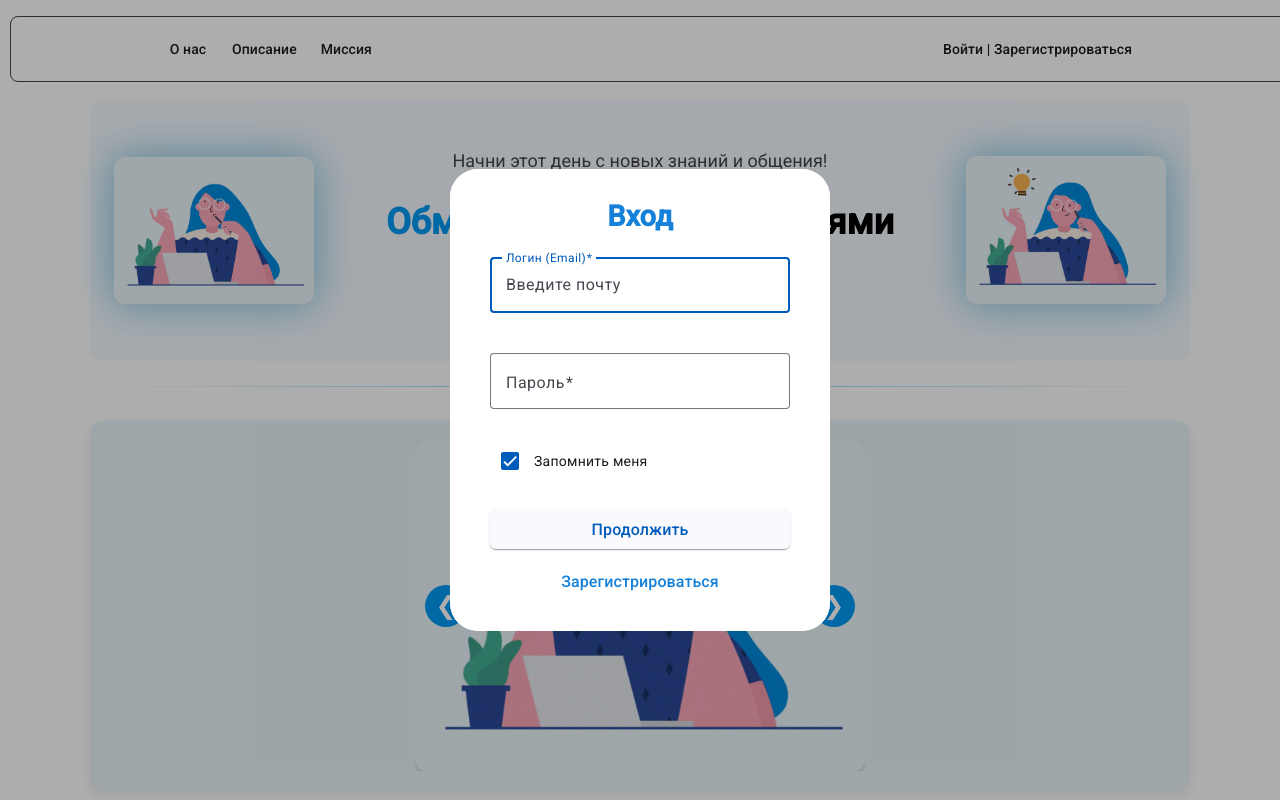
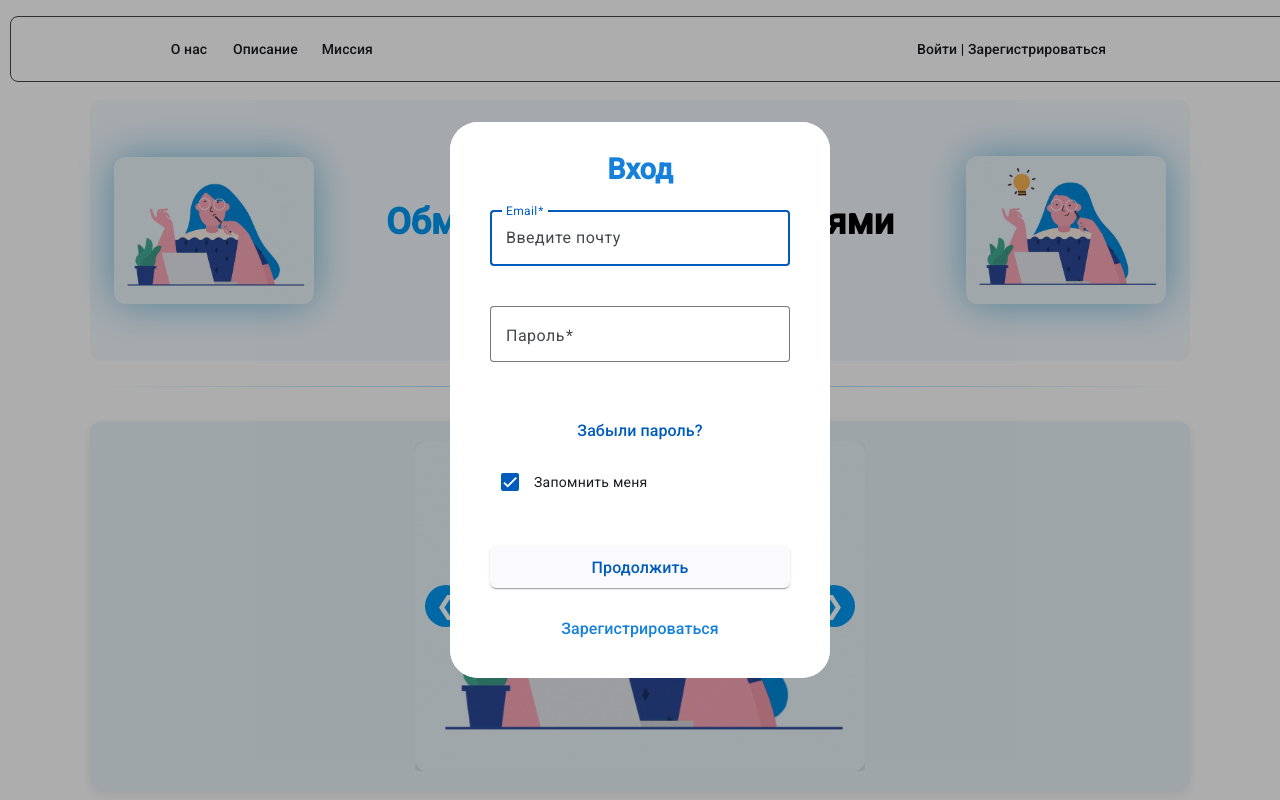
Before and after one commit to SkKirill/knowledge-sharing, an Angular app: page /about in a window 1280 px wide. Both pictures are taken after a click on the button "Войти | Зарегистрироваться". Built offline with nearby package versions, Linux system fonts and the light colour scheme.

Commit message:
Correct login-dialog

```diff
--- a/src/app/components/header/header.component.css
+++ b/src/app/components/header/header.component.css
@@ -1,15 +1,12 @@
 .spacer {
   flex: 1 1 auto;
 }
-
 
 mat-toolbar-row {
   display: flex;
   flex-direction: row;
   justify-content: space-between;
   align-items: center;
-  padding-left: 145px;
-  padding-right: 145px;
 }
 
 /* Дополнительные стили для кнопок, если нужно */
@@ -34,6 +31,8 @@ mat-toolbar {
   z-index: 1000;
   background-color: rgba(255, 255, 255, 0.4);
   backdrop-filter: blur(3px);
+  padding-left: 130px;
+  padding-right: 155px;
 
 }
 
--- a/src/app/components/login-dialog/login-dialog.component.css
+++ b/src/app/components/login-dialog/login-dialog.component.css
@@ -108,3 +108,18 @@ button.btn-register:hover {
     font-size: 1.5rem;
   }
 }
+
+.auth-buttons {
+  display: flex;
+  flex-direction: column;
+  gap: 12px;
+  margin-top: 16px;
+}
+
+.auth-buttons button[mat-raised-button] {
+  height: 42px;
+}
+
+.auth-buttons button[mat-button] {
+  margin-top: 8px;
+}
--- a/src/app/components/login-dialog/login-dialog.component.html
+++ b/src/app/components/login-dialog/login-dialog.component.html
@@ -1,12 +1,12 @@
 <div class="auth-dialog-wrapper mat-elevation-z8">
   <h1 class="auth-title">
-    {{ stage === 3 ? 'Регистрация' : 'Вход' }}
+    {{ stage === 3 ? 'Регистрация' : (stage === 4 ? 'Восстановление пароля' : 'Вход') }}
   </h1>
 
   <!-- Этап 1: Логин + пароль + запомнить меня -->
   <div *ngIf="stage === 1" class="auth-box">
     <mat-form-field appearance="outline" class="auth-input" floatLabel="auto">
-      <mat-label>Логин (Email)</mat-label>
+      <mat-label>Email</mat-label>
       <input matInput type="email" [(ngModel)]="email" placeholder="Введите почту" required />
     </mat-form-field>
 
@@ -14,6 +14,10 @@
       <mat-label>Пароль</mat-label>
       <input matInput type="password" [(ngModel)]="password" placeholder="Введите пароль" required />
     </mat-form-field>
+
+     <button mat-button color="warn" (click)="goToPasswordRecovery()" class="btn-forgot">
+          Забыли пароль?
+        </button>
 
     <mat-checkbox [(ngModel)]="rememberMe" class="remember-checkbox">
       Запомнить меня
@@ -23,9 +27,11 @@
       <button mat-raised-button color="primary" (click)="submitLogin()" class="btn-continue">
         Продолжить
       </button>
-      <button mat-button color="accent" (click)="goToRegister()" class="btn-register">
-        Зарегистрироваться
-      </button>
+      <div class="auth-links">
+        <button mat-button color="accent" (click)="goToRegister()" class="btn-register">
+          Зарегистрироваться
+        </button>
+      </div>
     </div>
   </div>
 
@@ -63,5 +69,49 @@
     <button mat-raised-button color="primary" (click)="submitRegistration()">
       Зарегистрироваться
     </button>
+
+  </div>
+
+  <!-- Этап 4: Восстановление пароля -->
+  <div *ngIf="stage === 4" class="auth-box">
+    <p class="info-text">Введите email, на который зарегистрирован аккаунт</p>
+
+    <mat-form-field appearance="outline" class="auth-input" floatLabel="auto">
+      <mat-label>Email</mat-label>
+      <input matInput type="email" [(ngModel)]="email" placeholder="Введите почту" required />
+    </mat-form-field>
+
+    <div class="auth-buttons">
+      <button mat-raised-button color="primary" (click)="sendPasswordRecovery()">
+        Отправить код
+      </button>
+      <button mat-button (click)="backToLogin()">
+        Назад к входу
+      </button>
+    </div>
+  </div>
+
+  <!-- Этап 5: Ввод нового пароля -->
+  <div *ngIf="stage === 5" class="auth-box">
+    <p class="info-text">Введите новый пароль для {{ email }}</p>
+
+    <mat-form-field appearance="outline" class="auth-input" floatLabel="auto">
+      <mat-label>Новый пароль</mat-label>
+      <input matInput type="password" [(ngModel)]="password" placeholder="Введите новый пароль" required />
+    </mat-form-field>
+
+    <mat-form-field appearance="outline" class="auth-input" floatLabel="auto">
+      <mat-label>Подтвердите пароль</mat-label>
+      <input matInput type="password" [(ngModel)]="confirmPassword" placeholder="Повторите пароль" required />
+    </mat-form-field>
+
+    <div class="auth-buttons">
+      <button mat-raised-button color="primary" (click)="submitNewPassword()">
+        Сохранить пароль
+      </button>
+      <button mat-button (click)="backToLogin()">
+        Назад к входу
+      </button>
+    </div>
   </div>
 </div>
--- a/src/app/components/login-dialog/login-dialog.component.ts
+++ b/src/app/components/login-dialog/login-dialog.component.ts
@@ -31,7 +31,7 @@ export class LoginDialogComponent {
   verificationCode = '';
   rememberMe = true;
   isRegistering = true;
-  stage = 1; // 1 - логин, 2 - ввод кода, 3 - регистрация
+  stage = 1; // 1 - логин, 2 - ввод кода, 3 - регистрация, 4 - восстановление пароля, 5 - новый пароль
 
   constructor(public dialogRef: MatDialogRef<LoginDialogComponent>) {}
 
@@ -45,11 +45,10 @@ export class LoginDialogComponent {
       return;
     }
 
-    // Пример: если email совпадает — считаем, что пользователь зарегистрирован
     if (this.email.toLowerCase() === '535389@bk.ru') {
-      this.isRegistering = false; // пользователь входит
+      this.isRegistering = false;
     } else {
-      this.isRegistering = true; // пользователь регистрируется
+      this.isRegistering = true;
     }
     this.stage = 2;
     this.sendVerificationCode(this.email);
@@ -60,8 +59,6 @@ export class LoginDialogComponent {
       alert('Введите пароль');
       return;
     }
-
-    // Здесь можно добавить отправку на сервер для проверки пароля
     this.dialogRef.close('success');
   }
 
@@ -70,13 +67,21 @@ export class LoginDialogComponent {
       alert('Введите email и пароль');
       return;
     }
-
-    // Логика входа
     this.submitEmail();
   }
 
   goToRegister(): void {
     this.stage = 3;
+    this.clearForm();
+  }
+
+  goToPasswordRecovery(): void {
+    this.stage = 4;
+    this.clearForm();
+  }
+
+  backToLogin(): void {
+    this.stage = 1;
     this.clearForm();
   }
 
@@ -87,7 +92,11 @@ export class LoginDialogComponent {
     }
 
     if (this.verificationCode === '1234') {
-      this.dialogRef.close('success');
+      if (this.stage === 2) {
+        this.dialogRef.close('success');
+      } else if (this.stage === 4) {
+        this.stage = 5; // Переход к вводу нового пароля
+      }
     } else {
       alert('Неверный код');
     }
@@ -102,18 +111,43 @@ export class LoginDialogComponent {
       alert('Пароли не совпадают');
       return;
     }
+    this.dialogRef.close('registered');
+  }
 
-    // Здесь отправка данных регистрации на сервер
-    this.dialogRef.close('registered');
+  sendPasswordRecovery(): void {
+    if (!this.email) {
+      alert('Введите email');
+      return;
+    }
+
+    // Отправляем код восстановления
+    this.sendVerificationCode(this.email);
+    this.stage = 2; // Переход к вводу кода
+  }
+
+  submitNewPassword(): void {
+    if (!this.password || !this.confirmPassword) {
+      alert('Заполните все поля');
+      return;
+    }
+    if (this.password !== this.confirmPassword) {
+      alert('Пароли не совпадают');
+      return;
+    }
+
+    // Здесь должна быть логика сохранения нового пароля
+    alert('Пароль успешно изменен');
+    this.dialogRef.close('password_changed');
   }
 
   private sendVerificationCode(email: string): void {
     console.log(`Отправляем код подтверждения на почту ${email}`);
     // TODO: Вызов API для отправки кода
+    // В демо-режиме просто показываем alert
+    alert(`Код подтверждения (демо): 1234`);
   }
 
   private clearForm(): void {
-    this.email = '';
     this.password = '';
     this.confirmPassword = '';
     this.verificationCode = '';
```
